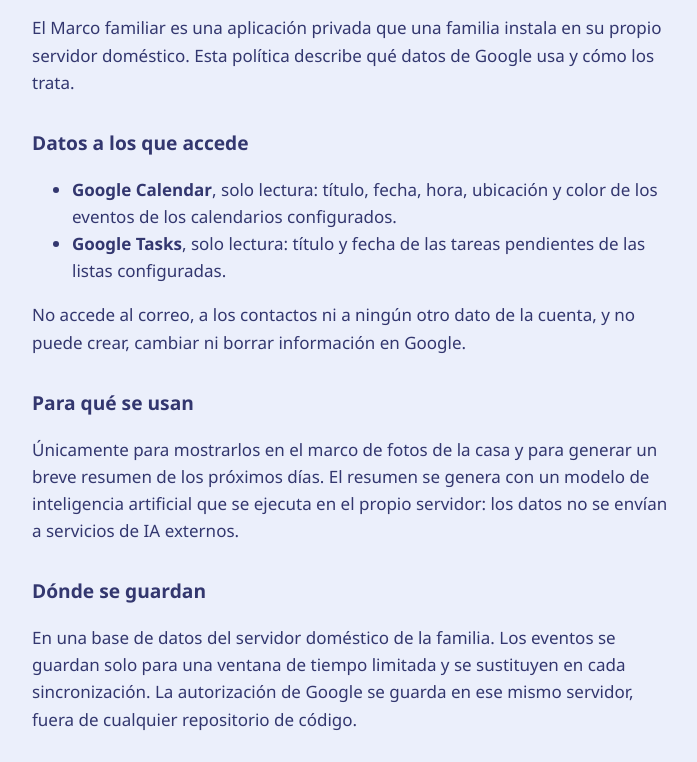
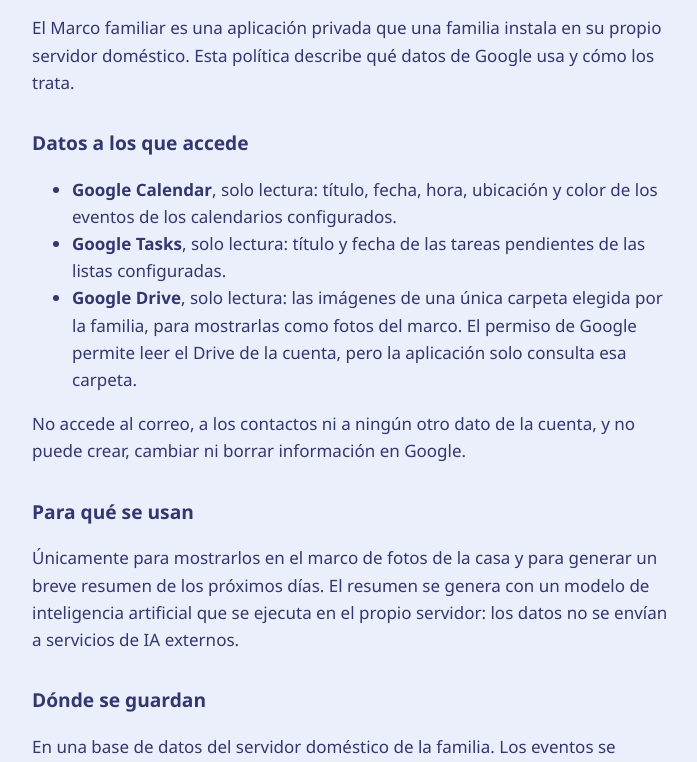
Before and after one commit to jcolivar87/family-dashboard-legal, a plain HTML site: page privacidad.html in a window 1280 px wide. Shown: the part 128-890 px from the top of the page, without its empty margins (288-985 px from the left). Drawn offline with Linux system fonts and the light colour scheme.

Commit message:
Añadir la lectura de una carpeta de Google Drive con fotos
Co-Authored-By: Claude Opus 5.5 <noreply@anthropic.com>

```diff
--- a/privacidad.html
+++ b/privacidad.html
@@ -20,6 +20,9 @@
         de los calendarios configurados.</li>
       <li><strong>Google Tasks</strong>, solo lectura: título y fecha de las tareas pendientes de las listas
         configuradas.</li>
+      <li><strong>Google Drive</strong>, solo lectura: las imágenes de una única carpeta elegida por la familia,
+        para mostrarlas como fotos del marco. El permiso de Google permite leer el Drive de la cuenta, pero la
+        aplicación solo consulta esa carpeta.</li>
     </ul>
     <p>No accede al correo, a los contactos ni a ningún otro dato de la cuenta, y no puede crear, cambiar ni
       borrar información en Google.</p>
@@ -31,7 +34,9 @@
 
     <h2>Dónde se guardan</h2>
     <p>En una base de datos del servidor doméstico de la familia. Los eventos se guardan solo para una ventana de
-      tiempo limitada y se sustituyen en cada sincronización. La autorización de Google se guarda en ese mismo
+      tiempo limitada y se sustituyen en cada sincronización. De las fotos se guarda solo una copia reducida al
+      tamaño de la pantalla, sin metadatos ni ubicación, que se borra cuando la foto se quita de la carpeta.
+      La autorización de Google se guarda en ese mismo
       servidor, fuera de cualquier repositorio de código.</p>
 
     <h2>Con quién se comparten</h2>
```
Also changed, not shown: index.html (+1 -0 lines).
